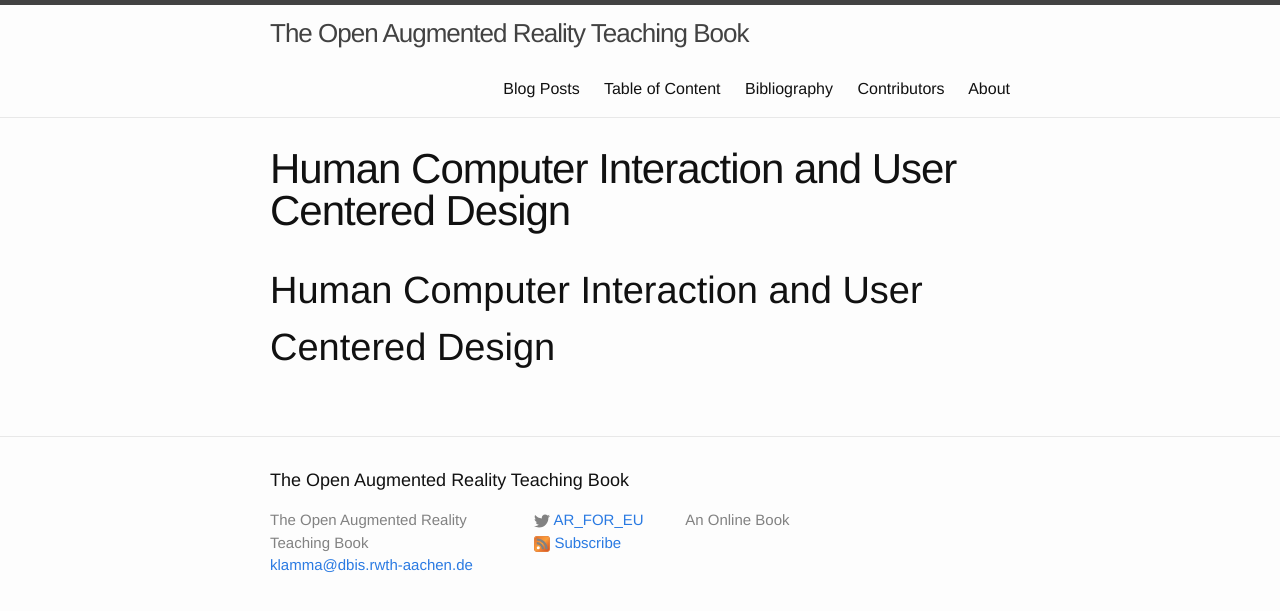
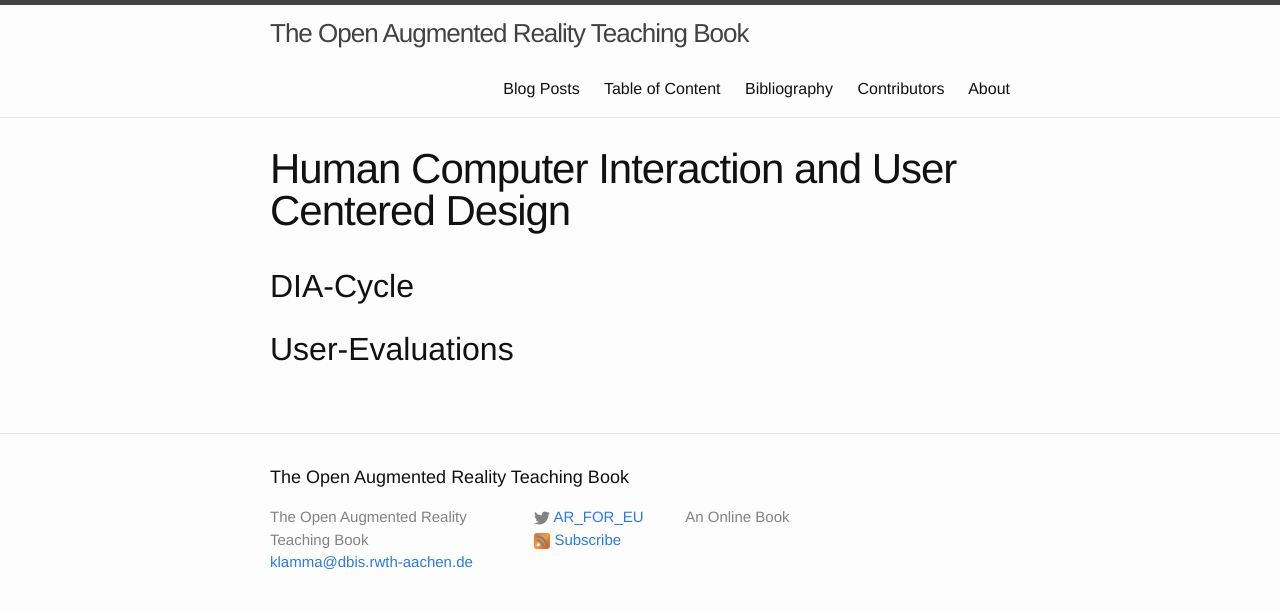
Before and after one commit to klamma/ar-for-eu-book, a Jekyll site: the page built from _pages/chapters/hci.md, in a window 1280 px wide. Shown: the top 611 px of the page. Built offline with Jekyll 4.4.1, drawn with Linux system fonts in a browser that asks for light colours; nearby versions of some CDN libraries.

Commit message:
added headings to HCI chapter

```diff
--- a/_pages/chapters/hci.md
+++ b/_pages/chapters/hci.md
@@ -6,4 +6,6 @@ categories: chapter
 visualizations:
 ---
 
-# Human Computer Interaction and User Centered Design
+## DIA-Cycle
+
+## User-Evaluations
```
Also changed, not shown: _pages/tableOfContents.md (+1 -1 lines).
